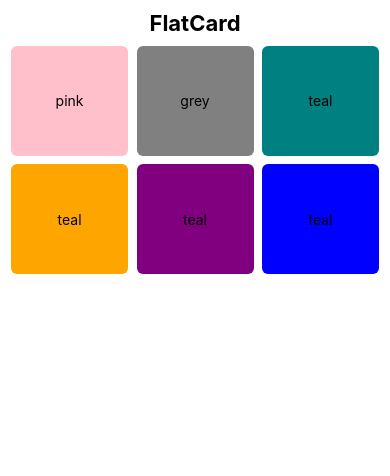
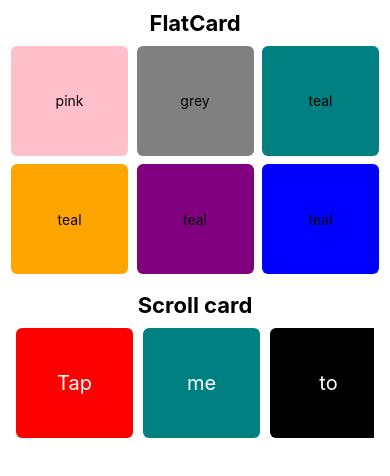
Before and after one commit to sameerhamid/ReactNative, a React Native app: screen / in a window 390 px wide. Shown: the top 476 px of the page. Built offline with nearby package versions, Linux system fonts and the light colour scheme.

Commit message:
learned scroll view

```diff
--- a/App.tsx
+++ b/App.tsx
@@ -2,12 +2,14 @@ import React from 'react';
 
 import {SafeAreaView, ScrollView, StyleSheet, Text, View} from 'react-native';
 import FlatList from './components/FlatList';
+import ScrollCards from './components/ScrollCards';
 
 function App() {
   return (
     <SafeAreaView>
       <ScrollView>
         <FlatList />
+        <ScrollCards />
       </ScrollView>
     </SafeAreaView>
   );
--- /dev/null
+++ b/components/ScrollCards.tsx
@@ -0,0 +1,77 @@
+import {View, Text, ScrollView, StyleSheet, SafeAreaView} from 'react-native';
+import React from 'react';
+import dimensions from '../dimensions';
+
+const ScrollCards = () => {
+  return (
+    <View>
+      <View>
+        <Text style={styles.headingText}>Scroll card</Text>
+      </View>
+      <ScrollView horizontal style={styles.scorllCardsContianer}>
+        <View style={[styles.card, styles.card1]}>
+          <Text style={styles.font20}>Tap</Text>
+        </View>
+
+        <View style={[styles.card, styles.card2]}>
+          <Text style={styles.font20}>me</Text>
+        </View>
+
+        <View style={[styles.card, styles.card3]}>
+          <Text style={styles.font20}>to</Text>
+        </View>
+
+        <View style={[styles.card, styles.card4]}>
+          <Text style={styles.font20}>scroll</Text>
+        </View>
+
+        <View style={[styles.card, styles.card5]}>
+          <Text style={styles.font20}>😄</Text>
+        </View>
+      </ScrollView>
+    </View>
+  );
+};
+
+const styles = StyleSheet.create({
+  scorllCardsContianer: {
+    marginHorizontal: 16,
+  },
+  headingText: {
+    fontSize: 22,
+    fontWeight: 'bold',
+    textAlign: 'center',
+    marginTop: 18,
+    marginBottom: 10,
+  },
+  card: {
+    width: dimensions.vw * 30,
+    height: dimensions.vh * 13,
+    borderRadius: 6,
+    justifyContent: 'center',
+    alignItems: 'center',
+    marginRight: 10,
+  },
+  card1: {
+    backgroundColor: 'red',
+  },
+  card2: {
+    backgroundColor: 'teal',
+  },
+  card3: {
+    backgroundColor: 'black',
+  },
+  card4: {
+    backgroundColor: 'green',
+  },
+  card5: {
+    backgroundColor: '#ccc',
+  },
+
+  font20: {
+    fontSize: 20,
+    color: 'white',
+  },
+});
+
+export default ScrollCards;
```
